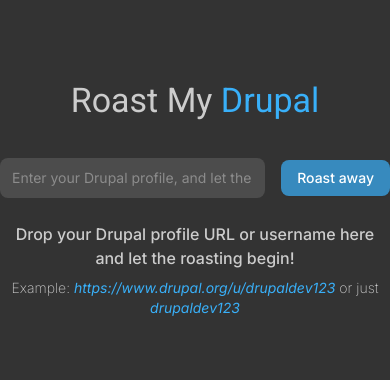
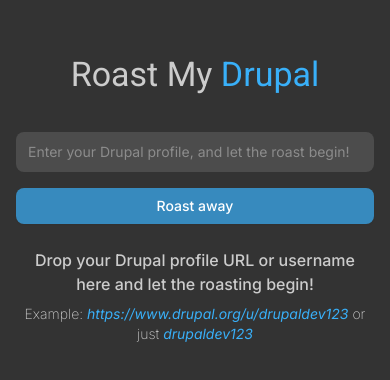
Before and after one commit to RChaubey16/roast-my-drupal, a Next.js app: page / in a window 390 px wide. Shown: the part 226-606 px from the top of the page. Built offline with nearby package versions, Linux system fonts and the light colour scheme.

Commit message:
ui: Add responsiveness.

```diff
--- a/app/globals.css
+++ b/app/globals.css
@@ -101,12 +101,6 @@
   /* font-family: Arial, Helvetica, sans-serif; */
 }
 
-.container-padding {
-  margin-left: auto;
-  margin-right: auto;
-  max-width: 90rem;
-}
-
 .dark {
   --background: oklch(0.145 0 0);
   --foreground: oklch(0.985 0 0);
@@ -149,3 +143,19 @@
     @apply bg-background text-foreground;
   }
 }
+
+.container-padding {
+  width: 100%;
+  margin-left: auto;
+  margin-right: auto;
+  padding-left: 1rem;
+  padding-right: 1rem;
+}
+
+@media screen and (min-width: 1280px) {
+  .container-padding {
+    max-width: 90rem;
+    padding-left: 0;
+    padding-right: 0;
+  }
+}
--- a/components/DrupalProfileForm.tsx
+++ b/components/DrupalProfileForm.tsx
@@ -76,7 +76,7 @@
         Roast My <span className="text-dodger-blue">Drupal</span>
       </h1>
 
-      <div className="max-w-[520px] w-full mt-8 mb-6 flex items-center gap-4">
+      <div className="max-w-[520px] w-full mt-8 mb-6 flex flex-col md:flex-row items-center gap-4">
         <input
           type="text"
           value={profile.value}
@@ -94,7 +94,7 @@
           aria-describedby={error ? "profile-error" : undefined}
           disabled={isSubmitting}
         />
-        <Button type="submit" disabled={isSubmitting}>
+        <Button type="submit" disabled={isSubmitting} className="w-full md:w-fit">
           {isSubmitting ? "Roasting..." : "Roast away"}
         </Button>
       </div>
```
